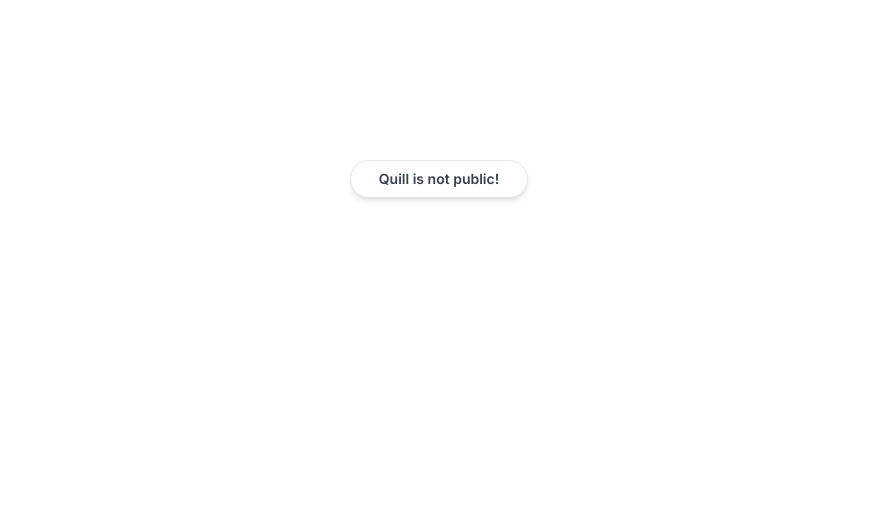
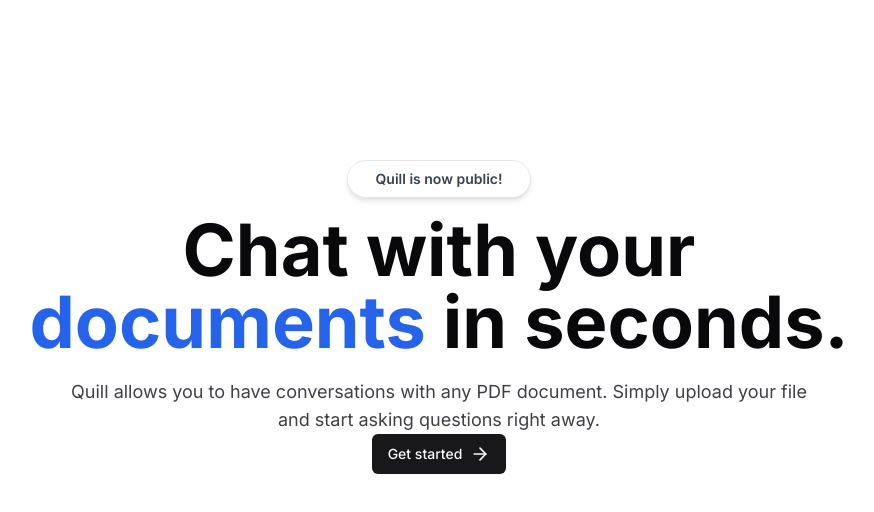
Before and after one commit to uuuuooii/quill, a Next.js app: page / in a window 1280 px wide. Shown: the top 512 px of the page, without its empty margins (201-1075 px from the left). Built offline with nearby package versions, Linux system fonts and the light colour scheme.

Commit message:
Update: ui shadcn 추가

```diff
--- a/src/app/globals.css
+++ b/src/app/globals.css
@@ -5,46 +5,72 @@
 @layer base {
   :root {
     --background: 0 0% 100%;
-    --foreground: 222.2 84% 4.9%;
+    --foreground: 240 10% 3.9%;
+
     --card: 0 0% 100%;
-    --card-foreground: 222.2 84% 4.9%;
+    --card-foreground: 240 10% 3.9%;
+
     --popover: 0 0% 100%;
-    --popover-foreground: 222.2 84% 4.9%;
-    --primary: 221.2 83.2% 53.3%;
-    --primary-foreground: 210 40% 98%;
-    --secondary: 210 40% 96.1%;
-    --secondary-foreground: 222.2 47.4% 11.2%;
-    --muted: 210 40% 96.1%;
-    --muted-foreground: 215.4 16.3% 46.9%;
-    --accent: 210 40% 96.1%;
-    --accent-foreground: 222.2 47.4% 11.2%;
+    --popover-foreground: 240 10% 3.9%;
+
+    --primary: 240 5.9% 10%;
+    --primary-foreground: 0 0% 98%;
+
+    --secondary: 240 4.8% 95.9%;
+    --secondary-foreground: 240 5.9% 10%;
+
+    --muted: 240 4.8% 95.9%;
+    --muted-foreground: 240 3.8% 46.1%;
+
+    --accent: 240 4.8% 95.9%;
+    --accent-foreground: 240 5.9% 10%;
+
     --destructive: 0 84.2% 60.2%;
-    --destructive-foreground: 210 40% 98%;
-    --border: 214.3 31.8% 91.4%;
-    --input: 214.3 31.8% 91.4%;
-    --ring: 221.2 83.2% 53.3%;
+    --destructive-foreground: 0 0% 98%;
+
+    --border: 240 5.9% 90%;
+    --input: 240 5.9% 90%;
+    --ring: 240 10% 3.9%;
+
     --radius: 0.5rem;
   }
 
   .dark {
-    --background: 222.2 84% 4.9%;
-    --foreground: 210 40% 98%;
-    --card: 222.2 84% 4.9%;
-    --card-foreground: 210 40% 98%;
-    --popover: 222.2 84% 4.9%;
-    --popover-foreground: 210 40% 98%;
-    --primary: 217.2 91.2% 59.8%;
-    --primary-foreground: 222.2 47.4% 11.2%;
-    --secondary: 217.2 32.6% 17.5%;
-    --secondary-foreground: 210 40% 98%;
-    --muted: 217.2 32.6% 17.5%;
-    --muted-foreground: 215 20.2% 65.1%;
-    --accent: 217.2 32.6% 17.5%;
-    --accent-foreground: 210 40% 98%;
+    --background: 240 10% 3.9%;
+    --foreground: 0 0% 98%;
+
+    --card: 240 10% 3.9%;
+    --card-foreground: 0 0% 98%;
+
+    --popover: 240 10% 3.9%;
+    --popover-foreground: 0 0% 98%;
+
+    --primary: 0 0% 98%;
+    --primary-foreground: 240 5.9% 10%;
+
+    --secondary: 240 3.7% 15.9%;
+    --secondary-foreground: 0 0% 98%;
+
+    --muted: 240 3.7% 15.9%;
+    --muted-foreground: 240 5% 64.9%;
+
+    --accent: 240 3.7% 15.9%;
+    --accent-foreground: 0 0% 98%;
+
     --destructive: 0 62.8% 30.6%;
-    --destructive-foreground: 210 40% 98%;
-    --border: 217.2 32.6% 17.5%;
-    --input: 217.2 32.6% 17.5%;
-    --ring: 224.3 76.3% 48%;
+    --destructive-foreground: 0 0% 98%;
+
+    --border: 240 3.7% 15.9%;
+    --input: 240 3.7% 15.9%;
+    --ring: 240 4.9% 83.9%;
   }
 }
+
+@layer base {
+  * {
+    @apply border-border;
+  }
+  body {
+    @apply bg-background text-foreground;
+  }
+}
--- a/src/app/page.tsx
+++ b/src/app/page.tsx
@@ -1,14 +1,34 @@
 import Inner from '@/components/Inner'
-import Image from 'next/image'
+import Link from 'next/link'
+import { ArrowRight } from 'lucide-react'
+import { buttonVariants } from '@/components/ui/button'
 
 export default function Home() {
   return (
-    <Inner classNeme='mb-12 mt-28 sm:mt-40 flex flex-col item-center justify-center text-center'>
+    <Inner className='mb-12 mt-28 sm:mt-40 flex flex-col items-center justify-center text-center'>
       <div className='mx-auto mb-4 flex max-w-fit items-center justify-center space-x-2 overflow-hidden rounded-full border border-gray-200 bg-white px-7 py-2 shadow-md backdrop-blur transition-all hover:border-gray-300 hover:bg-white/50'>
         <p className='text-sm font-semibold text-gray-700'>
-          Quill is not public!
+          Quill is now public!
         </p>
       </div>
+      <h1 className='max-w-4xl text-5xl font-bold md:text-6xl lg:text-7xl'>
+        Chat with your{' '}
+        <span className='text-blue-600'>documents</span>{' '}
+        in seconds.
+      </h1>
+      <p className='mt-5 max-w-prose text-zinc-700 sm:text-lg'>
+        Quill allows you to have conversations with any
+        PDF document. Simply upload your file and start
+        asking questions right away.
+      </p>
+
+      <Link
+        className={buttonVariants()}
+        href='/dashboard'
+        target='_blank'>
+        Get started{' '}
+        <ArrowRight className='ml-2 h-5 w-5' />
+      </Link>
     </Inner>
   )
 }
--- a/src/components/Inner.tsx
+++ b/src/components/Inner.tsx
@@ -2,13 +2,13 @@
 import React, { ReactNode } from 'react'
 
 interface InnerProps {
-  classNeme?: string
+  className?: string
   children: ReactNode
 }
 
-const Inner = ({ classNeme, children }: InnerProps) => {
+const Inner = ({ className, children }: InnerProps) => {
   return (
-    <div className={cn('mx-auto w-full max-w-screen-xl px-2.5 md:px-20', classNeme)}>
+    <div className={cn('mx-auto w-full max-w-screen-xl px-2.5 md:px-20', className)}>
       {children}
     </div>
   )
--- /dev/null
+++ b/src/components/ui/button.tsx
@@ -0,0 +1,56 @@
+import * as React from "react"
+import { Slot } from "@radix-ui/react-slot"
+import { cva, type VariantProps } from "class-variance-authority"
+
+import { cn } from "@/lib/utils"
+
+const buttonVariants = cva(
+  "inline-flex items-center justify-center rounded-md text-sm font-medium ring-offset-background transition-colors focus-visible:outline-none focus-visible:ring-2 focus-visible:ring-ring focus-visible:ring-offset-2 disabled:pointer-events-none disabled:opacity-50",
+  {
+    variants: {
+      variant: {
+        default: "bg-primary text-primary-foreground hover:bg-primary/90",
+        destructive:
+          "bg-destructive text-destructive-foreground hover:bg-destructive/90",
+        outline:
+          "border border-input bg-background hover:bg-accent hover:text-accent-foreground",
+        secondary:
+          "bg-secondary text-secondary-foreground hover:bg-secondary/80",
+        ghost: "hover:bg-accent hover:text-accent-foreground",
+        link: "text-primary underline-offset-4 hover:underline",
+      },
+      size: {
+        default: "h-10 px-4 py-2",
+        sm: "h-9 rounded-md px-3",
+        lg: "h-11 rounded-md px-8",
+        icon: "h-10 w-10",
+      },
+    },
+    defaultVariants: {
+      variant: "default",
+      size: "default",
+    },
+  }
+)
+
+export interface ButtonProps
+  extends React.ButtonHTMLAttributes<HTMLButtonElement>,
+  VariantProps<typeof buttonVariants> {
+  asChild?: boolean
+}
+
+const Button = React.forwardRef<HTMLButtonElement, ButtonProps>(
+  ({ className, variant, size, asChild = false, ...props }, ref) => {
+    const Comp = asChild ? Slot : "button"
+    return (
+      <Comp
+        className={cn(buttonVariants({ variant, size, className }))}
+        ref={ref}
+        {...props}
+      />
+    )
+  }
+)
+Button.displayName = "Button"
+
+export { Button, buttonVariants }
--- a/src/lib/utils.ts
+++ b/src/lib/utils.ts
@@ -1,6 +1,6 @@
-import clsx, { ClassValue } from 'clsx';
-import { twMerge } from 'tailwind-merge';
+import { type ClassValue, clsx } from "clsx"
+import { twMerge } from "tailwind-merge"
 
 export function cn(...inputs: ClassValue[]) {
-  return twMerge(clsx(inputs));
+  return twMerge(clsx(inputs))
 }
--- a/tailwind.config.ts
+++ b/tailwind.config.ts
@@ -1,80 +1,76 @@
-import type { Config } from 'tailwindcss';
-
-const config: Config = {
-  darkMode: ['class'],
+/** @type {import('tailwindcss').Config} */
+module.exports = {
+  darkMode: ["class"],
   content: [
-    './src/pages/**/*.{js,ts,jsx,tsx,mdx}',
-    './src/components/**/*.{js,ts,jsx,tsx,mdx}',
-    './src/app/**/*.{js,ts,jsx,tsx,mdx}',
-  ],
+    './pages/**/*.{ts,tsx}',
+    './components/**/*.{ts,tsx}',
+    './app/**/*.{ts,tsx}',
+    './src/**/*.{ts,tsx}',
+	],
   theme: {
     container: {
       center: true,
-      padding: '2rem',
+      padding: "2rem",
       screens: {
-        '2xl': '1400px',
+        "2xl": "1400px",
       },
     },
     extend: {
-      maxWidth: {
-        '8xl': '1408px',
-      },
-      color: {
-        border: 'hsl(var(--border))',
-        input: 'hsl(var(--input))',
-        ring: 'hsl(var(--ring))',
-        background: 'hsl(var(--background))',
-        foreground: 'hsl(var(--foreground))',
+      colors: {
+        border: "hsl(var(--border))",
+        input: "hsl(var(--input))",
+        ring: "hsl(var(--ring))",
+        background: "hsl(var(--background))",
+        foreground: "hsl(var(--foreground))",
         primary: {
-          DEFAULT: 'hsl(var(--primary))',
-          foreground: 'hsl(var(--primary-foreground))',
+          DEFAULT: "hsl(var(--primary))",
+          foreground: "hsl(var(--primary-foreground))",
         },
         secondary: {
-          DEFAULT: 'hsl(var(--secondary))',
-          foreground: 'hsl(var(--secondary-foreground))',
+          DEFAULT: "hsl(var(--secondary))",
+          foreground: "hsl(var(--secondary-foreground))",
         },
         destructive: {
-          DEFAULT: 'hsl(var(--destructive))',
-          foreground: 'hsl(var(--destructive-foreground))',
+          DEFAULT: "hsl(var(--destructive))",
+          foreground: "hsl(var(--destructive-foreground))",
         },
         muted: {
-          DEFAULT: 'hsl(var(--muted))',
-          foreground: 'hsl(var(--muted-foreground))',
+          DEFAULT: "hsl(var(--muted))",
+          foreground: "hsl(var(--muted-foreground))",
         },
         accent: {
-          DEFAULT: 'hsl(var(--accent))',
-          foreground: 'hsl(var(--accent-foreground))',
+          DEFAULT: "hsl(var(--accent))",
+          foreground: "hsl(var(--accent-foreground))",
         },
         popover: {
-          DEFAULT: 'hsl(var(--popover))',
-          foreground: 'hsl(var(--popover-foreground))',
+          DEFAULT: "hsl(var(--popover))",
+          foreground: "hsl(var(--popover-foreground))",
         },
         card: {
-          DEFAULT: 'hsl(var(--card))',
-          foreground: 'hsl(var(--card-foreground))',
+          DEFAULT: "hsl(var(--card))",
+          foreground: "hsl(var(--card-foreground))",
         },
       },
       borderRadius: {
-        lg: 'var(--radius)',
-        md: 'calc(var(--radius) - 2px)',
-        sm: 'calc(var(--radius) - 4px)',
+        lg: "var(--radius)",
+        md: "calc(var(--radius) - 2px)",
+        sm: "calc(var(--radius) - 4px)",
       },
       keyframes: {
-        'accordion-down': {
-          from: { height: '0' },
-          to: { height: 'var(--radix-accordion-content-height)' },
+        "accordion-down": {
+          from: { height: 0 },
+          to: { height: "var(--radix-accordion-content-height)" },
         },
-        'accordion-up': {
-          from: { height: 'var(--radix-accordion-content-height)' },
-          to: { height: '0' },
+        "accordion-up": {
+          from: { height: "var(--radix-accordion-content-height)" },
+          to: { height: 0 },
         },
       },
       animation: {
-        'accodion-up': 'accodion-up 0.2s ease-out',
-        'accodion-down': 'accodion-down 0.2s ease-out',
+        "accordion-down": "accordion-down 0.2s ease-out",
+        "accordion-up": "accordion-up 0.2s ease-out",
       },
     },
   },
-  plugins: [require('tailwindcss-animate'), require('@tailwindcss/typography')],
-};
-export default config;
+  plugins: [require("tailwindcss-animate")],
+}
```
Also changed, not shown: package.json (+7 -0 lines), components.json (added), 1 other file (tests, documents, lock files or other folders).
